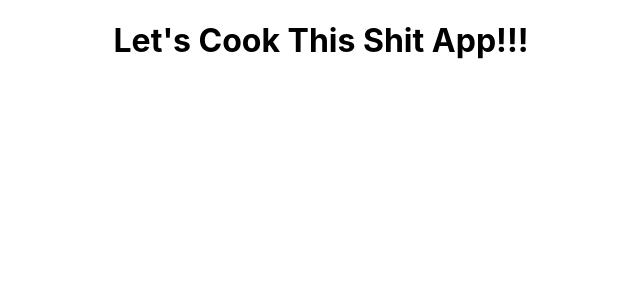
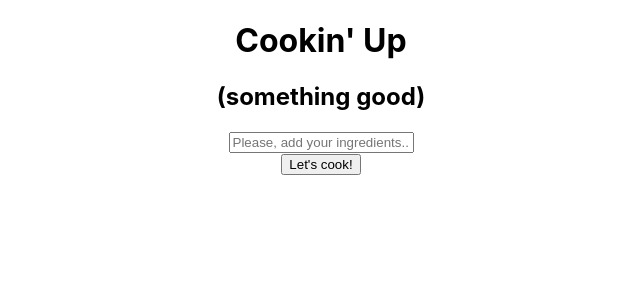
Before and after one commit to p1cchu/CookinUp, a React (Create React App) app in the folder cookin-up/: page / in a window 1280 px wide. Shown: the top 300 px of the page, without its empty margins (319-959 px from the left). Built offline with nearby package versions, Linux system fonts and the light colour scheme; no server answers.

Commit message:
state management & ingredients search bar added

```diff
--- a/cookin-up/src/App.js
+++ b/cookin-up/src/App.js
@@ -1,23 +1,42 @@
-import React, { useEffect } from "react";
+import React, { useState } from "react";
 import "./App.css";
+import RecipesList from "./RecipesList";
 
 function App() {
   const API_KEY = "ce6473422bf44e3f8b11c98c2e751ce6";
-  const apiURL = `https://api.spoonacular.com/recipes/findByIngredients?apiKey=${API_KEY}&ingredients=apples,+flour,+sugar&number=2`;
 
-  useEffect(() => {
-    getRecipes();
-  }, []);
 
-  const getRecipes = async () => {
-    const response = await fetch(`${apiURL}`);
-    const data = await response.json();
-    console.log(data);
-  };
+  const [recipes, setRecipes] = useState(null);
+  const [ingredients, setIngredients] = useState("");
+
+  function handleChange(e) {
+    setIngredients(e.target.value);
+  }
+
+  function getRecipes() {
+    fetch(`https://api.spoonacular.com/recipes/findByIngredients?apiKey=${API_KEY}&ingredients=${ingredients}&number=10`)
+    .then((response) => response.json())
+    .then((data) => {
+      setRecipes(data);
+      console.log(data);
+    })
+    .catch(() => {
+    console.log("error");
+    });
+  }
 
   return (
     <div className="App">
-      <h1>Let's Cook This Shit App!!!</h1>
+      <h1>Cookin' Up</h1>
+      <h2>(something good)</h2>
+      <section className="form">
+        <input
+          type="text"
+          placeholder="Please, add your ingredients..."
+          onChange={handleChange}
+        />
+      </section>
+      <button onClick={getRecipes}>Let's cook!</button>
     </div>
   );
 }
--- /dev/null
+++ b/cookin-up/src/RecipesList.js
@@ -0,0 +1,9 @@
+import React from 'react'
+
+export default function RecipesList() {
+    return (
+        <div>
+            RecipesList
+        </div>
+    )
+}
```
